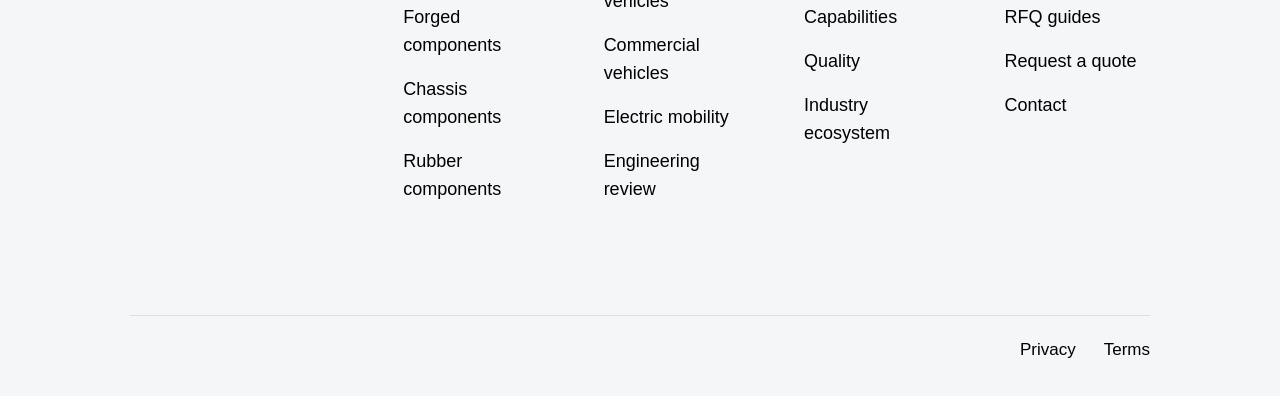
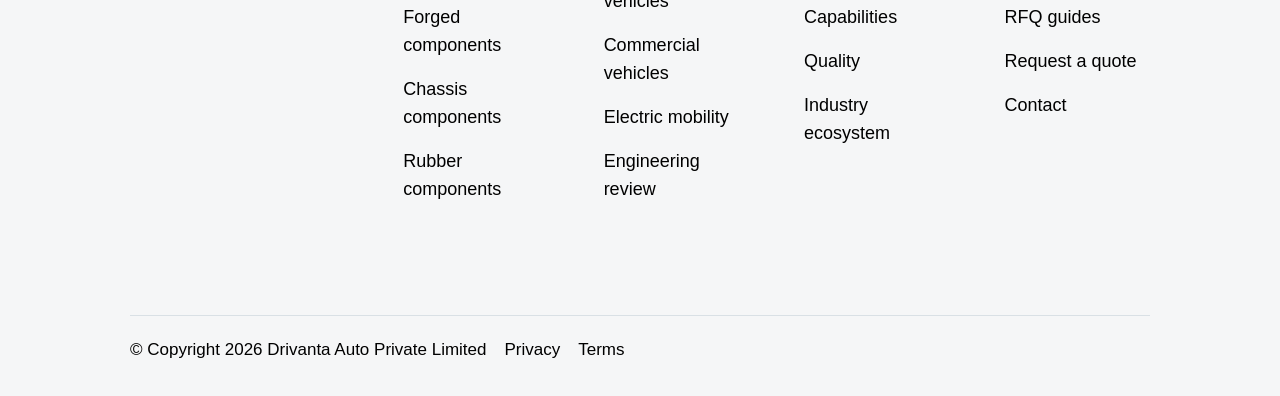
Before and after one commit to deeksha-designer/drivanta-preview-1, a plain HTML site: page index.html in a window 1280 px wide. Shown: the part 7167-7563 px from the top of the page. Drawn offline with Linux system fonts and the light colour scheme; a web font is replaced by a local one.

Commit message:
Add footer copyright links

```diff
--- a/index.html
+++ b/index.html
@@ -159,7 +159,7 @@
       <div><h3>Company</h3><a href="#about">About Drivanta</a><a href="#capabilities">Capabilities</a><a href="#quality">Quality</a><a href="#clients">Industry ecosystem</a></div>
       <div><h3>Resources</h3><a href="#resources">Technical library</a><a href="#resources">RFQ guides</a><a href="#quote">Request a quote</a><a href="mailto:info@drivanta.com">Contact</a></div>
     </div>
-    <div class="footer-bottom"><div><a href="#">Privacy</a><a href="#">Terms</a></div></div>
+    <div class="footer-bottom"><div><span>© Copyright 2026 Drivanta Auto Private Limited</span><a href="#">Privacy</a><a href="#">Terms</a></div></div>
   </footer>
 </body>
 </html>
--- a/style.css
+++ b/style.css
@@ -320,3 +320,7 @@ p{font-size:18px!important;line-height:28px!important}
 .content-section.application>.section-heading,.content-section.application>.journey-tabs,.content-section.application>.journey-cards{width:100%;margin-left:auto;margin-right:auto}
 .slider-controls{padding-right:120px;display:flex;align-items:center;justify-content:flex-end;margin-top:36px;gap:18px}
 @media(max-width:700px){.slider-controls{padding-right:0;margin-top:28px;gap:12px}}
+
+.footer-bottom,.footer-bottom a{color:#000}
+.footer-bottom>div{margin-left:0;display:flex;align-items:center;gap:18px}
+@media(max-width:700px){.footer-bottom>div{flex-wrap:wrap;gap:10px 16px}}
```
